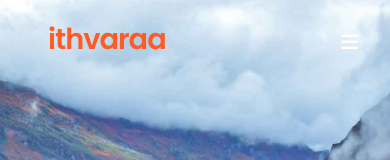
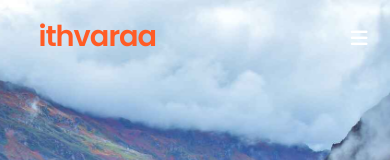
Before and after one commit to rks0001/travel-template, a React (Create React App) app: page / in a window 390 px wide. Shown: the top 160 px of the page. Built offline with nearby package versions, Linux system fonts and the light colour scheme.

Commit message:
new-frontend-changes-21Aug

```diff
--- a/src/components/NavbarStyles.css
+++ b/src/components/NavbarStyles.css
@@ -87,7 +87,7 @@
 @media screen and (max-width: 850px) {
   .NavbarItems {
     z-index: 99;
-    padding: 1.4rem 2rem;
+    padding: 1.2rem 1.4rem;
   }
 
   .nav-menu {
```
